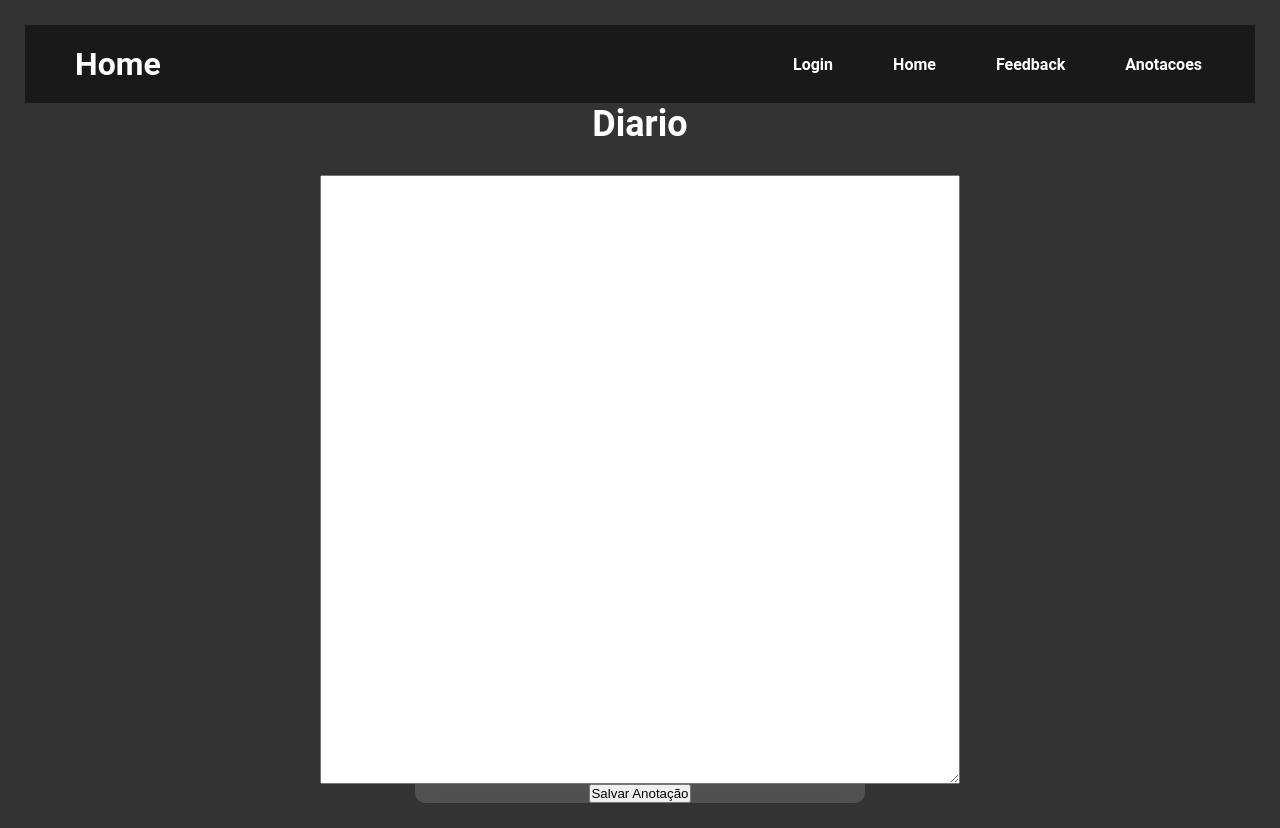
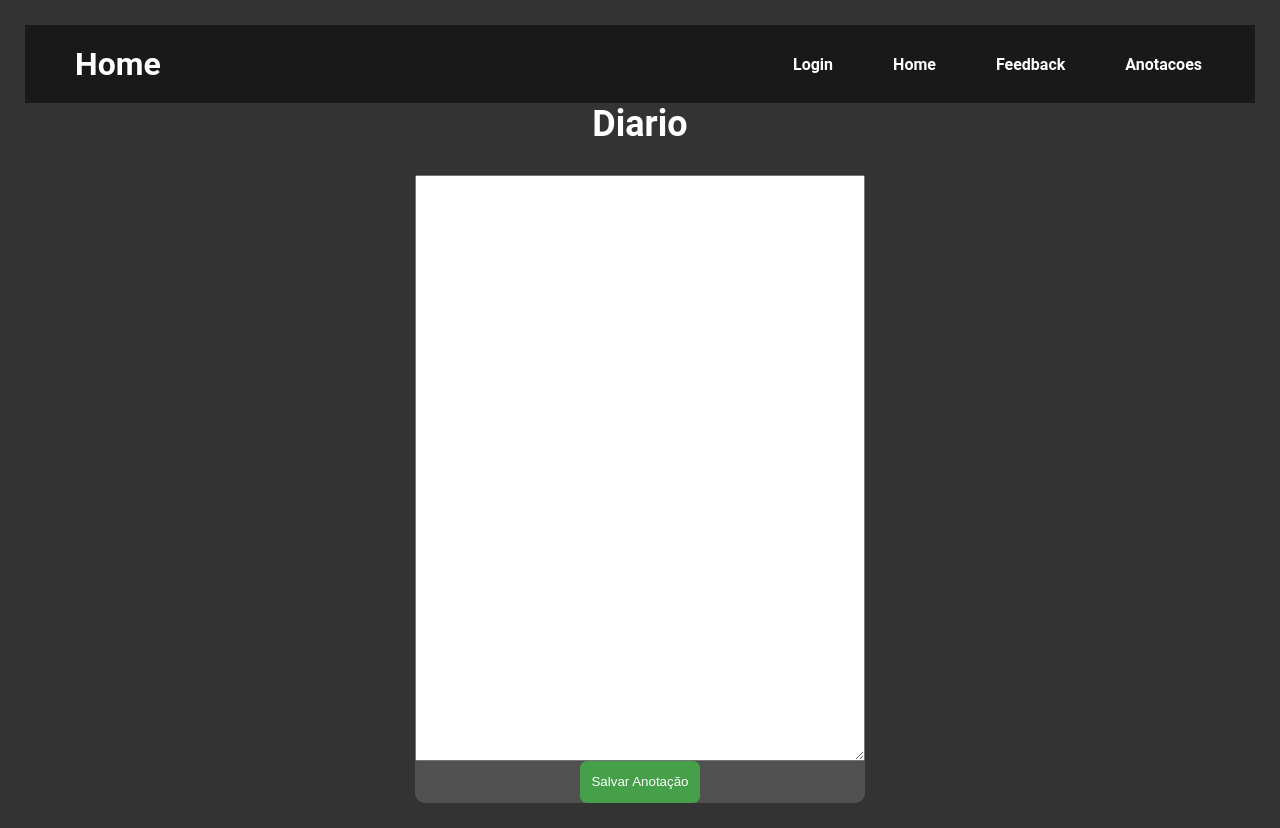
Before and after one commit to Ian21323/home, a PHP site: page /home.php in a window 1280 px wide. Run offline with PHP 8.4, Linux system fonts and the light colour scheme; data that the repository does not hold is empty.

Commit message:
Deixei mais bonito o css

```diff
--- a/anotacoes=/Anotacoes.php
+++ b/anotacoes=/Anotacoes.php
@@ -39,6 +39,7 @@
     }
 }
 
+
 // Fechar conexão com o banco de dados
 $conn->close();
 ?>
@@ -48,7 +49,7 @@
 <head>
   <meta charset="UTF-8">
   <meta name="viewport" content="width=device-width, initial-scale=1.0">
-  <title>Visualizar Anotações - Dark Mode</title>
+  <title>Diario Digital</title>
   <link rel="stylesheet" href="style.css">
   <link rel="shortcut icon" type="image/png" href="favicon.png">
 </head>
@@ -75,7 +76,7 @@
         <div class="anotacao">
           <p><?php echo $anotacao['grenciamento']; ?></p>
           <div class="botoes">
-            <button class="btn-visualizar">Visualizar</button>
+
             <form action="" method="POST" class="form-excluir">
             <input type="hidden" name="anotacao_id" value="<?php echo $anotacao['id'] ?>">
               <button class="btn-excluir" type="submit">Excluir</button>
--- a/anotacoes=/style.css
+++ b/anotacoes=/style.css
@@ -35,6 +35,7 @@
   display: flex;
   justify-content: space-between;
   width: 40%;
+  list-style: none;
 }
 
 .nav-links li a {
--- a/feedback/feedback.php
+++ b/feedback/feedback.php
@@ -17,9 +17,11 @@
       <a href="feedback.html" >feedback</a>
     </div>
     <ul class="nav-links">
-      <li><a href="../Login/login.php">Login</a></li>
+    <li><a href="../Login/login.php">Login</a></li>
       <li><a href="../home.php">Home</a></li>
       <li><a href="../feedback/feedback.php">Feedback</a></li>
+      <li><a href="../anotacoes=/Anotacoes.php">Anotacoes</a></li>
+    </ul>
     </ul>
   </nav>
 
--- a/home.php
+++ b/home.php
@@ -71,7 +71,7 @@
   <section class="login">
     <h2>Diario</h2>
     <form action="" method="POST" style="width: 400px; height: 640px;padding: 0;">
-      <textarea name="nova_anotacao" id="" cols="30" rows="10" style="width: 640px; height: 640px;"></textarea>
+      <textarea class = 'textarea' name="nova_anotacao" id="" cols="30" rows="10" ></textarea>
       <button class="btn-login" type="submit">Salvar Anotação</button>
     </form>
     <div class="anotacoes">
--- a/style.css
+++ b/style.css
@@ -5,6 +5,11 @@
     margin: 0;
     padding: 0;
     box-sizing: border-box;
+  }
+
+  html,body{
+    width: 100%;
+    min-height: 100vh;
   }
 
   body {
@@ -289,3 +294,23 @@
       border: 1px solid #dddddd;
       border-radius: 5px;
   }
+
+  .btn-login{
+    border-radius: 7px;
+    border: none;
+    outline: none;
+    min-width: 120px;
+    height: 45px;
+    background-color: #45a049;
+    color: #FFFFFF;
+
+    padding: 5px;
+    cursor: pointer;
+  }
+
+  .textarea{
+    width: 100%;
+    height: 640px;
+    max-width: 640px;
+
+  }
```
Also changed, not shown: Login/login.php (+4 -3 lines).
